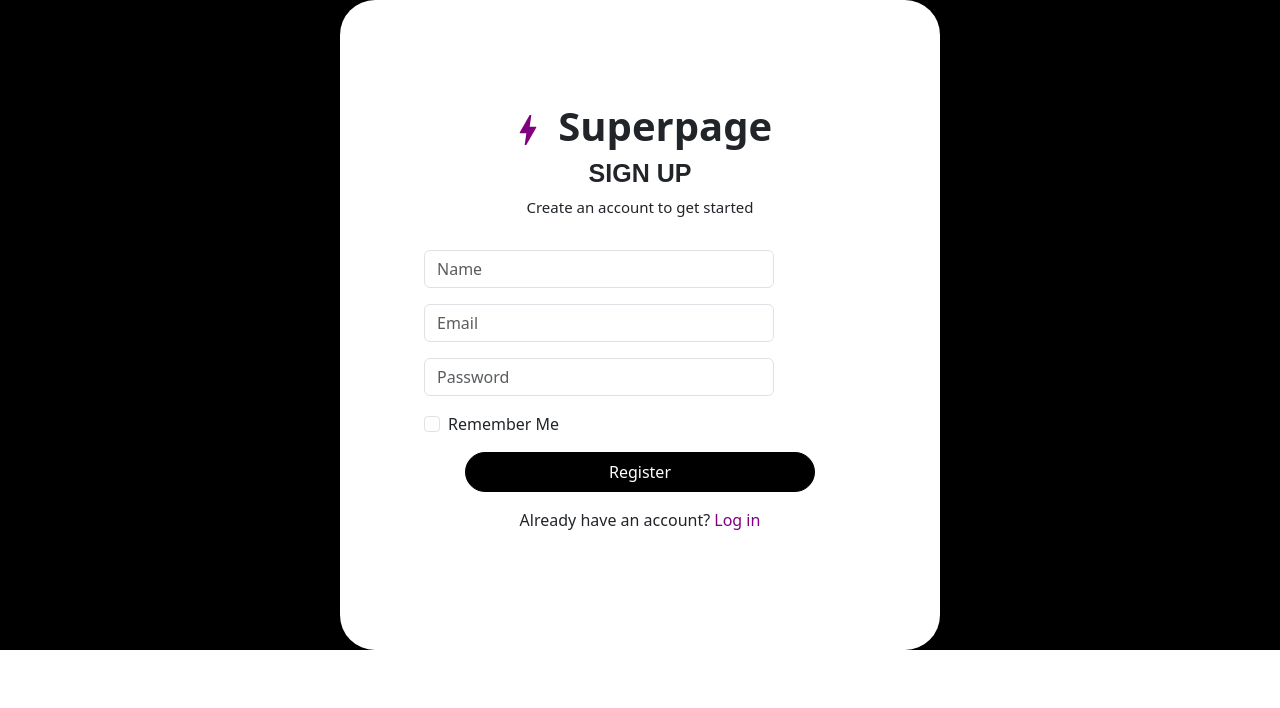
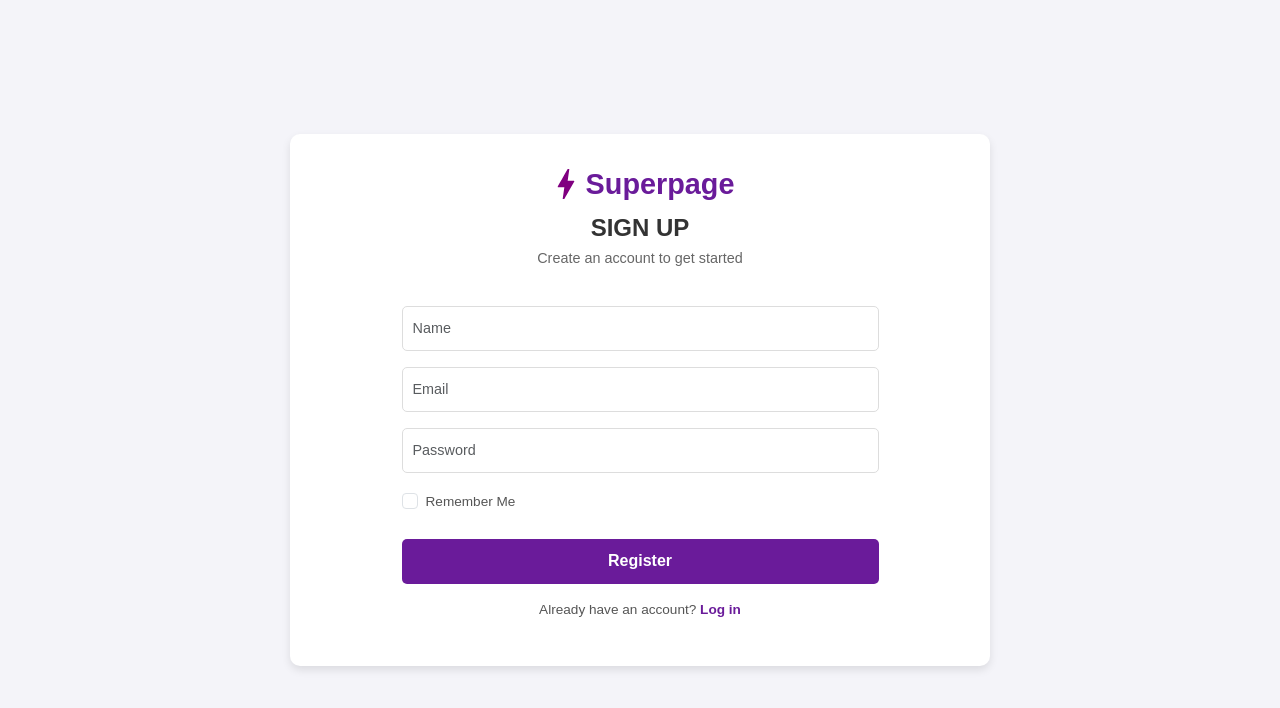
Before and after one commit to naledimuhauli/ai-chatbot, a React (Create React App) app in the folder client/: page / in a window 1280 px wide. Shown: the top 708 px of the page. Built offline with nearby package versions, Linux system fonts and the light colour scheme.

Commit message:
changed the styling of the register page

```diff
--- a/client/src/App.css
+++ b/client/src/App.css
@@ -1,89 +1,116 @@
-.form {
-    height: 650px;
+.regi {
+    margin: 0;
+    padding: 0;
+    font-family: 'Arial', sans-serif;
+    background-color: #f4f4f9;
+    color: #333;
     display: flex;
+    justify-content: center;
     align-items: center;
-    max-width: 600px;
-    margin: auto;
-    border-radius: 35px;
-    background-color: white;
-    padding: 0;
-    box-sizing: border-box;
+    min-height: 100vh;
 }
 
-.cover-photo {
-    width: 100%;
-    height: 650px;
-    display: block;
-    margin: 0;
-    padding: 0;
-}
-
-.logo {
-    position: absolute;
-    top: 20px;
-    left: 190px;
-    width: 166px;
-    height: 51px;
-    background-size: cover;
-}
-
-.regi {
-    background-color: black;
+.form {
+    background: white;
+    border-radius: 10px;
+    box-shadow: 0 4px 8px rgba(0, 0, 0, 0.1);
+    padding: 30px 20px;
+    overflow: hidden;
+    max-width: 700px;
+    width: 250%;
 }
 
 
-.sign-up,
+
+.headig {
+    display: flex;
+    align-items: center;
+    justify-content: center;
+    font-size: 1.8rem;
+    font-weight: bold;
+    color: #6a1b9a;
+    margin-bottom: 10px;
+}
+
+.sign-up {
+    font-size: 1.5rem;
+    font-weight: 600;
+    text-align: center;
+    margin-bottom: 5px;
+    color: #333;
+}
+
 .create {
+    font-size: 0.9rem;
+    color: #666;
+    text-align: center;
+    margin-bottom: 20px;
+}
+
+
+
+.inputForm input {
+    height: 45px;
+    border-radius: 5px;
+    border: 1px solid #ddd;
+    padding: 10px;
+    font-size: 0.9rem;
+    transition: border-color 0.3s ease;
+}
+
+.inputForm input:focus {
+    outline: none;
+    border-color: #6a1b9a;
+    box-shadow: 0 0 5px rgba(106, 27, 154, 0.3);
+}
+
+.form-check-label {
+    font-size: 0.85rem;
+    color: #555;
+}
+
+.registerBtn {
+    background-color: #6a1b9a;
+    color: white;
+    border: none;
+    border-radius: 5px;
+    height: 45px;
+    font-size: 1rem;
+    font-weight: 600;
+    width: 100%;
+    margin-top: 10px;
+    cursor: pointer;
+    transition: background-color 0.3s ease;
+}
+
+.registerBtn:disabled {
+    background-color: #d4d4d4;
+    cursor: not-allowed;
+}
+
+.registerBtn:hover:not(:disabled) {
+    background-color: #571482;
+}
+
+.text-danger,
+.text-success {
+    font-size: 0.9rem;
     text-align: center;
 }
 
-.headig {
-    font-size: 40px;
-    font-weight: 600;
+.account {
+    font-size: 0.85rem;
+    text-align: center;
+    color: #555;
 }
 
-.sign-up {
-    font-size: 25px;
+.login a {
+    color: #6a1b9a;
     font-weight: 600;
-    font-family: Arial, sans-serif;
+    text-decoration: none;
+    transition: color 0.3s ease;
 }
 
-.create {
-    font-size: 15px;
-    font-weight: 500;
+.login a:hover {
+    color: #571482;
 }
-
-.continue {
-    border: none;
-    background-color: white;
-    margin-bottom: 5px;
-}
-
-.continue img {
-    width: 350px;
-}
-
-.inputForm {
-    width: 350px;
-    margin-bottom: 5px;
-}
-
-.registerBtn {
-    color: white;
-    border-radius: 50px;
-    display: block;
-    margin: auto;
-    width: 350px;
-    padding: 7px;
-    background-color: black;
-    border: 1px solid black;
-}
-
-.account {
-    text-align: center;
-}
-
-span .login {
-    color: purple;
-    text-decoration: none;
-}
--- a/client/src/pages/register.js
+++ b/client/src/pages/register.js
@@ -75,8 +75,8 @@ function Register() {
     return (
         <div className="regi">
             <div className="form">
-                <div className="container-fluid">
-                    <div className="col-md-12 d-flex flex-column align-items-center justify-content-center p-0">
+                <div className="container">
+                    <div className="col-12 d-flex flex-column align-items-center justify-content-center p-0">
                         <h1 className="headig">
                             <BoltIcon sx={{ color: 'purple', fontSize: 40 }} /> Superpage
                         </h1>
@@ -135,7 +135,7 @@ function Register() {
                     </div>
                 </div>
             </div>
-        </div>
+        </div >
     );
 }
 
```
